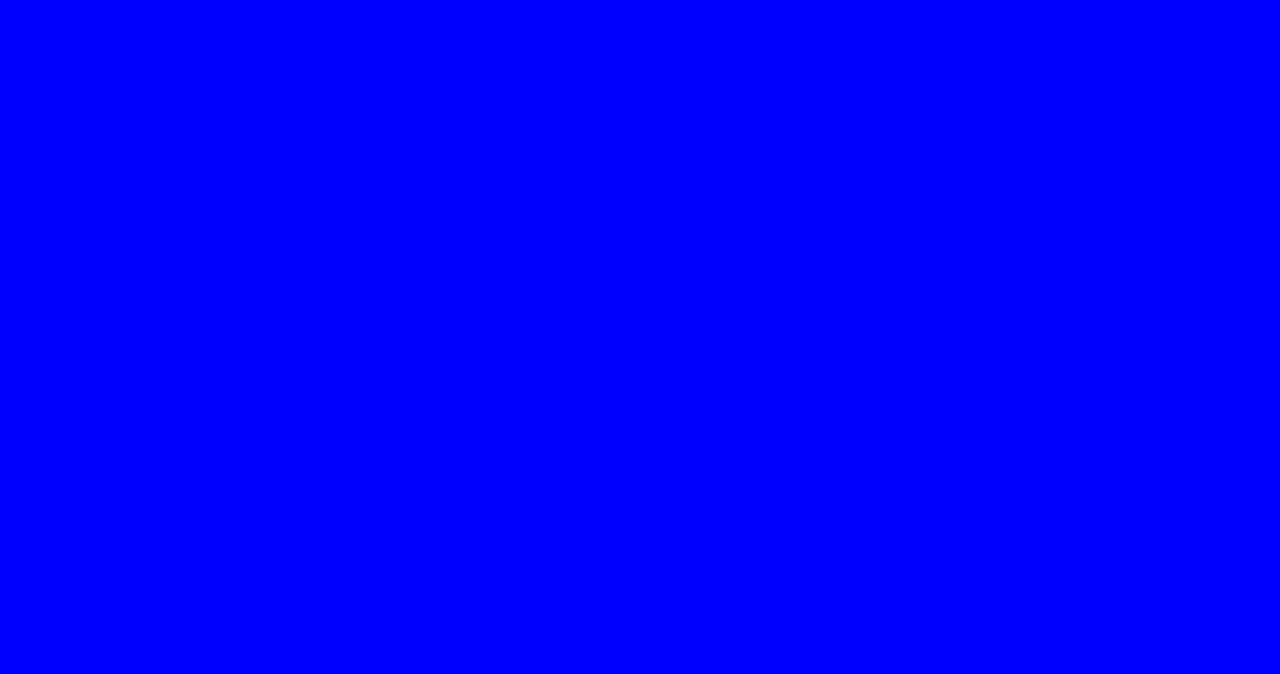
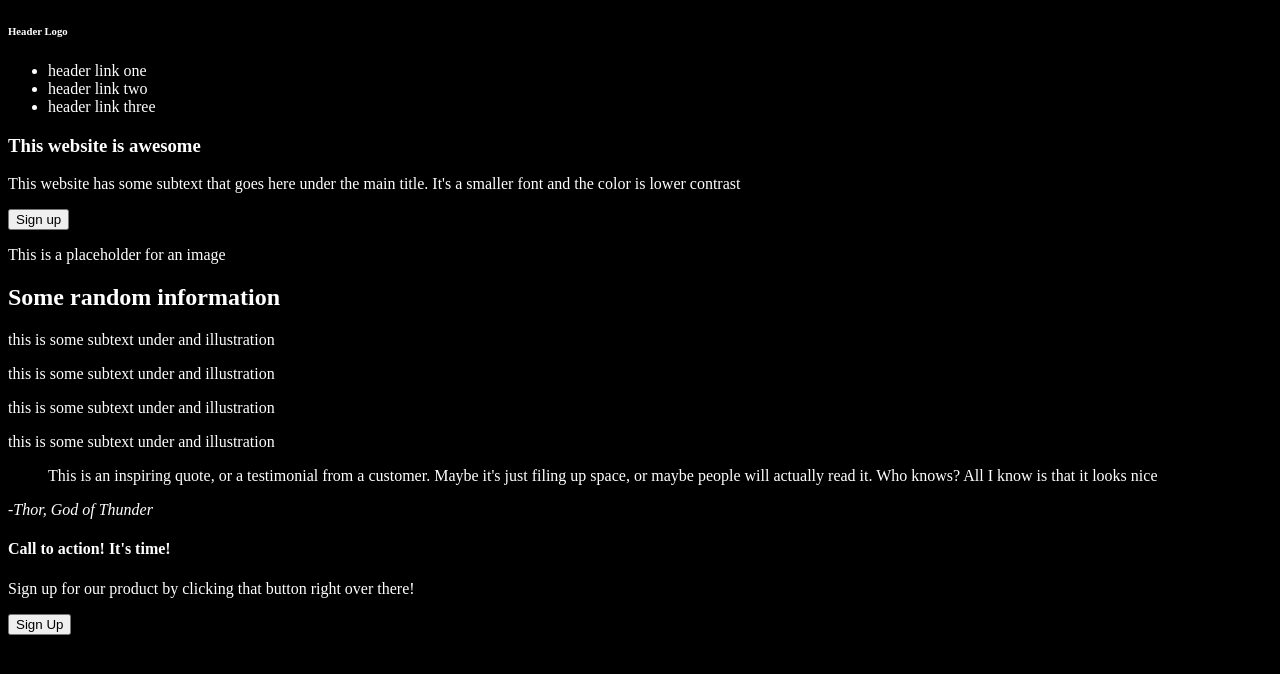
Before and after one commit to RoanOpperman/TOP-landing-page, a plain HTML site: page index.html in a window 1280 px wide. Drawn offline with Linux system fonts and the light colour scheme.

Commit message:
Add structure and content to index.html

```diff
--- a/index.html
+++ b/index.html
@@ -9,7 +9,68 @@
 </head>
 
 <body>
-
+    <nav>
+        <h6>Header Logo</h6>
+        <ul>
+            <li>header link one</li>
+            <li>header link two</li>
+            <li>header link three</li>
+        </ul>
+    </nav>
+    <section id="hero">
+        <section>
+            <h1>This website is awesome</h1>
+            <p>This website has some subtext that goes here under the main title. It's a smaller font and the color is
+                lower contrast</p>
+            <button>Sign up</button>
+        </section>
+        <div class="hero-img">
+            <div class="hero-img-pholder">
+                <p>This is a placeholder for an image</p>
+            </div>
+        </div>
+    </section>
+    <main>
+        <section id="random_info">
+            <article>
+                <div class="some_ran_header">
+                    <h2>Some random information</h2>
+                </div>
+                <div class="some_rando_cards">
+                    <div class="rando_cards">
+                        <div class="card_img_holder"></div>
+                        <p>this is some subtext under and illustration</p>
+                    </div>
+                    <div class="rando_cards">
+                        <div class="card_img_holder"></div>
+                        <p>this is some subtext under and illustration</p>
+                    </div>
+                    <div class="rando_cards">
+                        <div class="card_img_holder"></div>
+                        <p>this is some subtext under and illustration</p>
+                    </div>
+                    <div class="rando_cards">
+                        <div class="card_img_holder"></div>
+                        <p>this is some subtext under and illustration</p>
+                    </div>
+                </div>
+            </article>
+        </section>
+        <section id="quote_block">
+            <blockquote>This is an inspiring quote, or a testimonial from a customer. Maybe it's just filing up space,
+                or maybe people will actually read it. Who knows? All I know is that it looks nice</blockquote>
+            <cite>-Thor, God of Thunder</cite>
+        </section>
+        <section id="CTA">
+            <aside>
+                <div class="cta-content">
+                    <h4>Call to action! It's time!</h4>
+                    <p>Sign up for our product by clicking that button right over there!</p>
+                </div>
+                <button>Sign Up</button>
+            </aside>
+        </section>
+    </main>
 </body>
 
 </html>
--- a/styles.css
+++ b/styles.css
@@ -1,3 +1,6 @@
 body {
-  background-color: blue;
+  background-color: black;
+  color: white;
 }
+#hero {
+}
```
